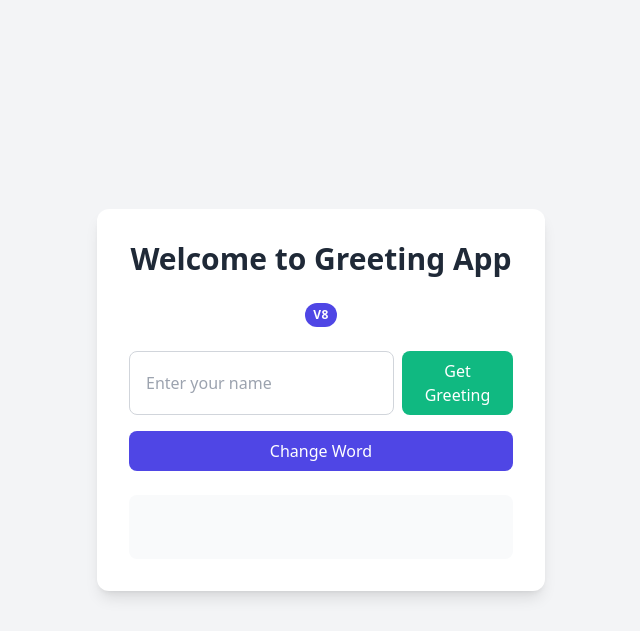
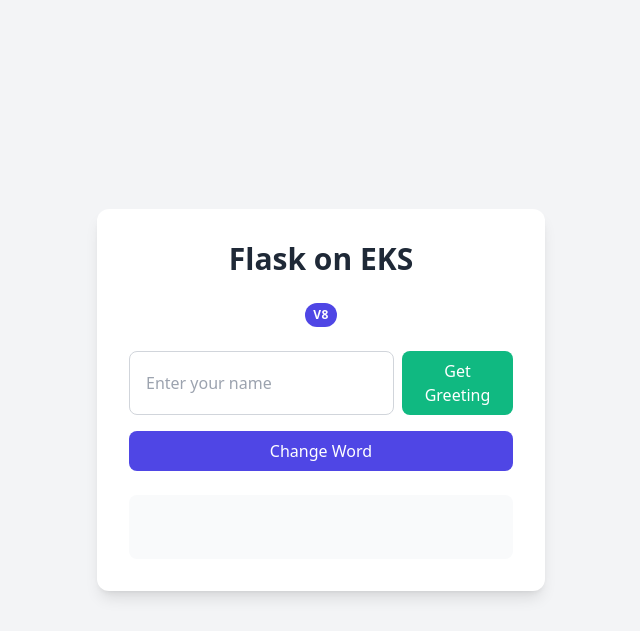
Before and after one commit to samiiraqi/devsecops-project, a Flask app: page / in a window 1280 px wide. Shown: the top 631 px of the page, without its empty margins (319-959 px from the left). Run offline with Flask 3, Linux system fonts and the light colour scheme; some libraries are stand-ins or nearby versions.

Commit message:
Fix tests: ensure 'Flask on EKS' appears on index

```diff
--- a/app/templates/index.html
+++ b/app/templates/index.html
@@ -13,10 +13,13 @@
   <div class="container max-w-md mx-auto bg-white rounded-xl shadow-lg overflow-hidden transform transition-all hover:shadow-xl">
     <div class="p-8">
       <div class="text-center">
-        <h1 class="text-3xl font-bold text-gray-800 mb-6">Welcome to Greeting App</h1>
+        <!-- TEST EXPECTS THIS EXACT TEXT -->
+        <h1 class="text-3xl font-bold text-gray-800 mb-6">Flask on EKS</h1>
+
         <div class="mb-6">
           <span class="inline-block bg-primary text-white text-xs px-2 py-1 rounded-full uppercase font-semibold tracking-wide">v8</span>
         </div>
+
         <div class="space-y-4">
           <div class="flex flex-col sm:flex-row gap-2 justify-center">
             <input type="text" id="nameInput" placeholder="Enter your name"
@@ -27,7 +30,8 @@
             </button>
           </div>
 
-          <!-- Optional: button to the change page (remove if you don't want it visible) -->
+          <!-- If you want to keep a button to the change page, leave this.
+               If you don't want it visible, you can remove this button. -->
           <button onclick="window.location.href='/change-greeting'"
                   class="w-full px-4 py-2 bg-primary text-white rounded-lg hover:bg-indigo-600 transition-colors duration-300 focus:outline-none focus:ring-2 focus:ring-indigo-500 focus:ring-opacity-50">
             Change Word
@@ -55,7 +59,6 @@
         resultDiv.textContent = 'Loading...';
         resultDiv.className = 'mt-6 p-4 min-h-16 text-lg font-medium text-gray-700 bg-gray-50 rounded-lg';
 
-        // IMPORTANT: encode the name for the URL
         const resp = await fetch(`/greet/${encodeURIComponent(raw)}`);
         const data = await resp.json();
 
@@ -63,7 +66,6 @@
           resultDiv.textContent = data.message;
           resultDiv.className = 'mt-6 p-4 min-h-16 text-lg font-medium text-green-600 bg-green-50 rounded-lg';
         } else {
-          // backend returns { "error": "..." } on 400
           resultDiv.textContent = data.error || 'Invalid name';
           resultDiv.className = 'mt-6 p-4 min-h-16 text-lg font-medium text-red-600 bg-red-50 rounded-lg';
         }
@@ -73,7 +75,6 @@
       }
     }
 
-    // wire up actions
     document.getElementById('greetBtn').addEventListener('click', getGreeting);
     document.getElementById('nameInput').addEventListener('keypress', (e)=>{ if (e.key === 'Enter') getGreeting(); });
   </script>
```
